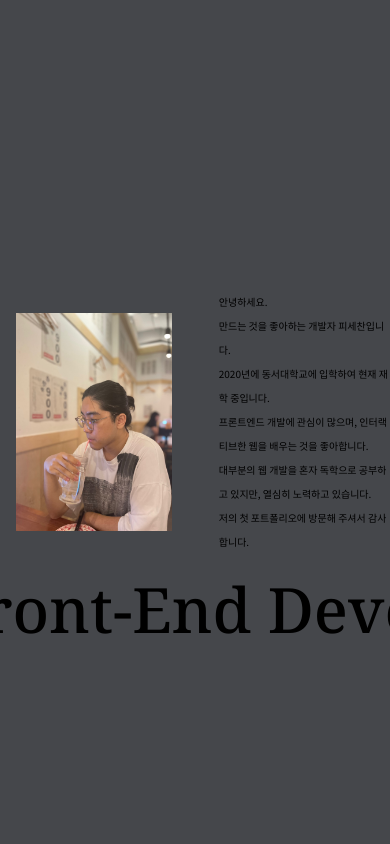
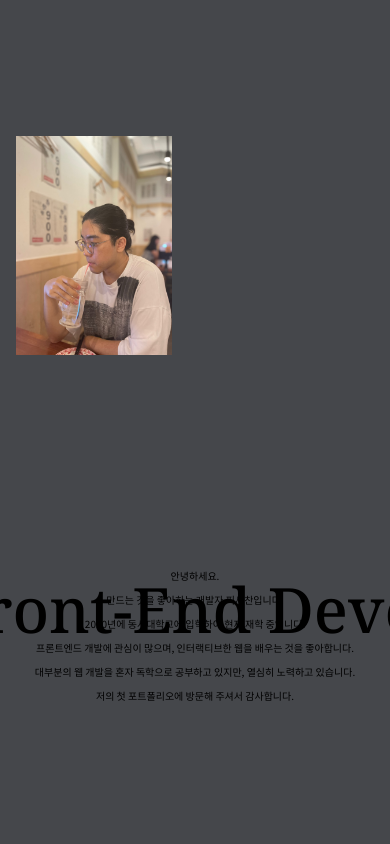
Before and after one commit to leaftha/My-PortFolio, a React (Create React App) app: page / in a window 390 px wide. Shown: the top 844 px of the page. Built offline with nearby package versions, Linux system fonts and the light colour scheme.

Commit message:
이미지 반응형 적용

```diff
--- a/src/style/introduce.module.css
+++ b/src/style/introduce.module.css
@@ -43,3 +43,35 @@
   overflow: hidden;
   display: inline-flex;
 }
+
+@media (max-width: 1200px) {
+  .introduce {
+    grid-template-columns: 0.4fr 1fr;
+  }
+}
+
+@media (max-width: 992px) {
+  .introduce {
+    grid-template-columns: 0.4fr 1fr;
+  }
+}
+
+@media (max-width: 768px) {
+  .introduce {
+    grid-template-columns: 0.4fr 1fr;
+  }
+}
+
+@media (max-width: 576px) {
+  .introduce {
+    grid-template-columns: 1fr;
+  }
+  .profileImg {
+    margin-right: 50%;
+  }
+  .text {
+    display: flex;
+    flex-direction: column;
+    align-items: center;
+  }
+}
--- a/src/style/mySkils.module.css
+++ b/src/style/mySkils.module.css
@@ -15,7 +15,7 @@
   display: flex;
   flex-direction: column;
   font-size: 1.8em;
-  line-height: 45px;
+  line-height: 1.8125em;
   margin: 50px 0;
 }
 
@@ -28,9 +28,7 @@
 .skilContainer {
   display: flex;
   flex-direction: column;
-  /* align-items: center; */
   width: 10%;
-  /* justify-content: center; */
 }
 
 .skilTitle {
```
